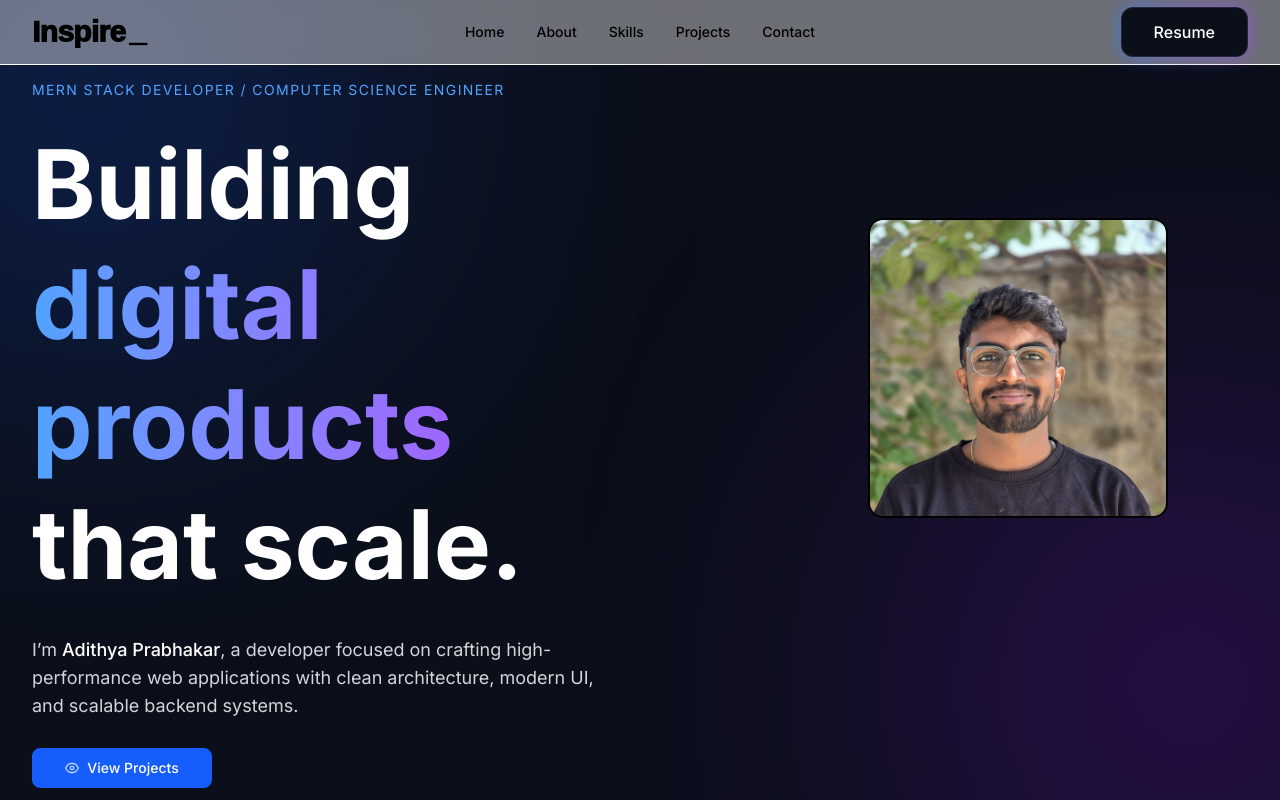
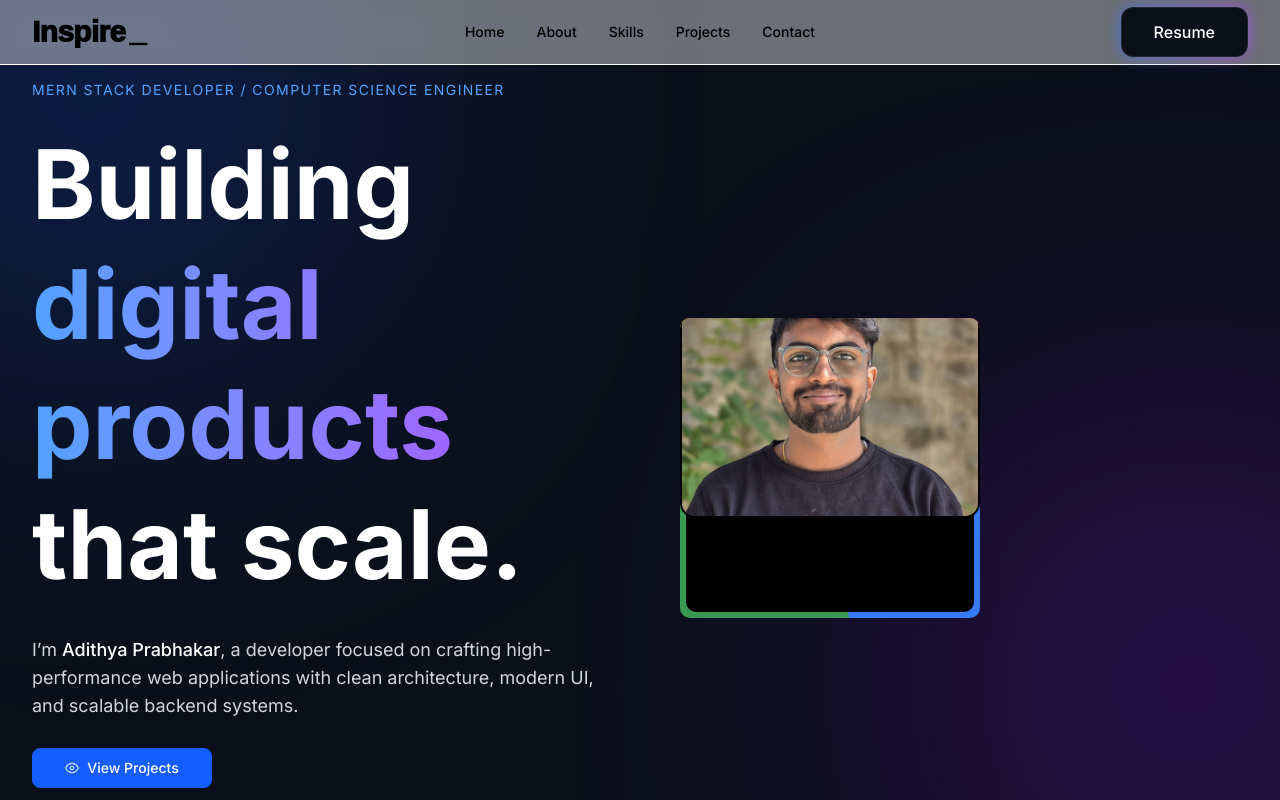
Before and after one commit to AdithyaPrabhakar/Adithya_Portfolio, a React (Vite) app: page / in a window 1280 px wide. Shown: the top 800 px of the page. Built offline with nearby package versions, Linux system fonts and the light colour scheme; a web font is replaced by a local one.

Commit message:
Update Hero.jsx

```diff
--- a/src/components/Home/Hero.jsx
+++ b/src/components/Home/Hero.jsx
@@ -117,13 +117,16 @@ const Hero = () => {
           </motion.div>
 
           {/* RIGHT CONTENT – PIXEL TRANSITION */}
-          <div
+          {/* RIGHT CONTENT – PIXEL TRANSITION */}
+<div
   className="
+    rainbow
     flex justify-center
     lg:justify-end
     mt-16 lg:mt-0
   "
 >
+  {/* Size controller (prevents overflow on mobile) */}
   <div
     className="
       w-[260px] h-[340px]
@@ -157,6 +160,7 @@ const Hero = () => {
 
 
 
+
         </div>
       </div>
     </section>
```
